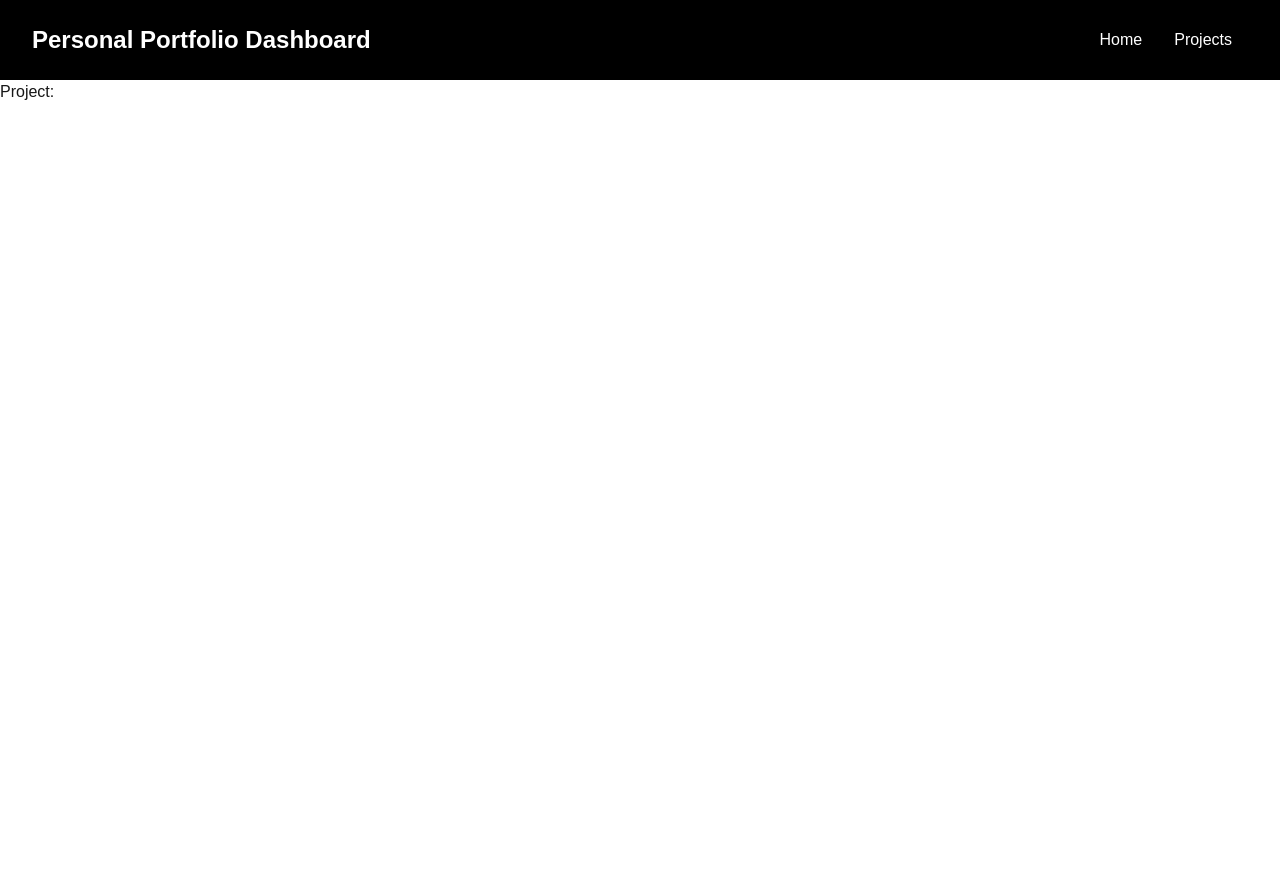
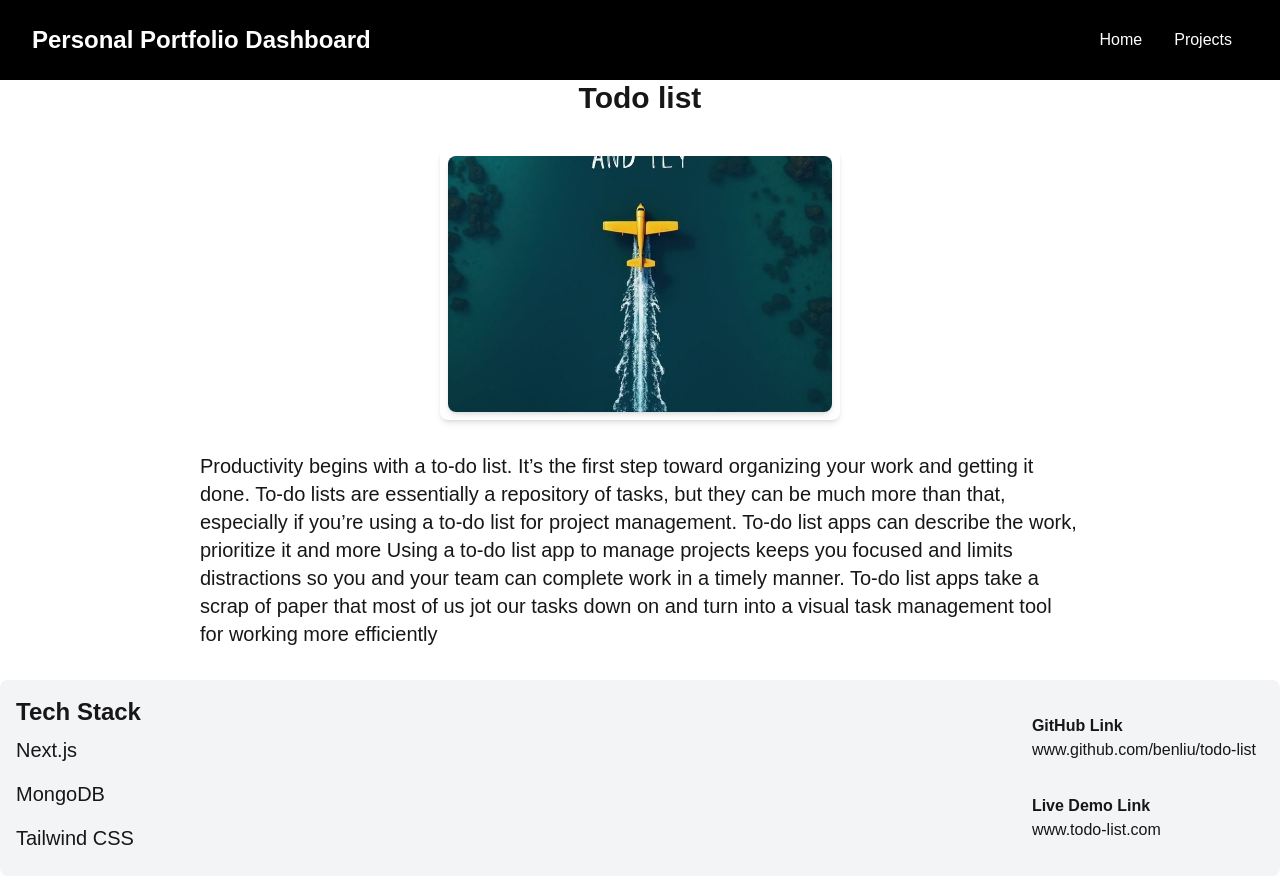
Before and after one commit to Benadict-tech/personal-portfolio-dashboard, a Next.js app: page /projects/1 in a window 1280 px wide. Before the commit the page ends 800 px from the top, so only its background shows below. Built offline with nearby package versions, Linux system fonts and the light colour scheme.

Commit message:
feat : add project details page

```diff
--- a/src/app/projects/[id]/page.js
+++ b/src/app/projects/[id]/page.js
@@ -1,11 +1,60 @@
 "use client";
 import { useParams } from "next/navigation";
+import { MOCK_PROJECT_DETAIL } from "@/constants";
 
-export default function ProjectDetail({params}){
- const {id} = useParams();
+export default function ProjectDetail({ params }) {
+  const { id } = useParams();
 
-    return(
+  const { title, description, image, techStack, gitLink, liveDemoLink } =
+    MOCK_PROJECT_DETAIL.find((project) => project.id === parseInt(id));
+
+  console.log(
+    "project",
+    title,
+    description,
+    image,
+    techStack,
+    gitLink,
+    liveDemoLink,
+  );
+
+  return (
+    <div className="min-h-screen flex flex-col ">
+      <div className="flex justify-center items-center flex-col gap-8 ">
         <div>
-            <h1>Project:</h1>
+          <h1 className="text-3xl font-bold">{title}</h1>
         </div>
-    )}
+        <div className="p-2 rounded-lg shadow-md hover:shadow-xl">
+          <img
+            src={image}
+            alt={title}
+            className="w-96 h-64 object-cover rounded-lg shadow-md"
+          />
+        </div>
+        <div className="w-220">
+          <p className="text-xl">{description}</p>
+        </div>
+        <div className="flex justify-between items-center w-full p-4 bg-gray-100 rounded-lg">
+          <div>
+            <h2 className="text-2xl font-bold ">Tech Stack</h2>
+            {techStack.map((tech, index) => (
+              <p key={index} className="text-xl py-2">
+                {tech}
+              </p>
+            ))}
+          </div>
+          <div className="flex flex-col gap-4">
+            <div className="p-2">
+                <h4 className="font-bold">GitHub Link</h4>
+                <p className=" text-l">{gitLink}</p>
+            </div>
+            <div className=" p-2">
+                <h4 className="font-bold">Live Demo Link</h4>
+                <p className="text-l">{liveDemoLink}</p>
+            </div>
+          </div>
+        </div>
+      </div>
+    </div>
+  );
+}
--- a/src/constants.js
+++ b/src/constants.js
@@ -76,7 +76,7 @@ export const MOCK_PROJECT_DETAIL = [
     image: imgArray[0].src,
     techStack: ["Next.js", "MongoDB", "Tailwind CSS"],
     gitLink:"www.github.com/benliu/todo-list",
-    LiveDemoLink:"www.todo-list.com"
+    liveDemoLink:"www.todo-list.com"
   },
   {
     id: 2,
@@ -86,7 +86,7 @@ export const MOCK_PROJECT_DETAIL = [
     image: imgArray[1].src,
     techStack: ["Next.js", "MongoDB", "Tailwind CSS"],
     gitLink:"www.github.com/benliu/blog",
-    LiveDemoLink:"www.blog.com"
+    liveDemoLink:"www.blog.com"
   },
   {
     id: 3,
@@ -96,7 +96,7 @@ export const MOCK_PROJECT_DETAIL = [
     image: imgArray[2].src,
     techStack: ["Next.js", "MongoDB", "Tailwind CSS"],
     gitLink:"www.github.com/benliu/e-commerce",
-    LiveDemoLink:"www.e-commerce.com"
+    liveDemoLink:"www.e-commerce.com"
   },
   {
     id: 4,
@@ -106,7 +106,7 @@ export const MOCK_PROJECT_DETAIL = [
     image: imgArray[3].src,
     techStack: ["Next.js", "MongoDB", "Tailwind CSS"],
     gitLink:"www.github.com/benliu/portfolio",
-    LiveDemoLink:"www.portfolio.com"
+    liveDemoLink:"www.portfolio.com"
     },
     {
     id: 5,
@@ -116,7 +116,7 @@ export const MOCK_PROJECT_DETAIL = [
     image: imgArray[4].src,
     techStack: ["Next.js", "MongoDB", "Tailwind CSS"],
     gitLink:"www.github.com/benliu/chat-app",
-    LiveDemoLink:"www.chat-app.com"
+    liveDemoLink:"www.chat-app.com"
     },
     {
     id: 6,
@@ -126,7 +126,7 @@ export const MOCK_PROJECT_DETAIL = [
     image: imgArray[5].src,
     techStack: ["Next.js", "MongoDB", "Tailwind CSS"],
     gitLink:"www.github.com/benliu/weather-app",
-    LiveDemoLink:"www.weather-app.com"
+    liveDemoLink:"www.weather-app.com"
     },
     {
     id: 7,
@@ -136,7 +136,7 @@ export const MOCK_PROJECT_DETAIL = [
     image: imgArray[6].src,
     techStack: ["Next.js", "MongoDB", "Tailwind CSS"],
     gitLink:"www.github.com/benliu/recipe-app",
-    LiveDemoLink:"www.recipe-app.com"
+    liveDemoLink:"www.recipe-app.com"
     },
     {
     id: 8,
@@ -146,7 +146,7 @@ export const MOCK_PROJECT_DETAIL = [
     image: imgArray[7].src,
     techStack: ["Next.js", "MongoDB", "Tailwind CSS"],
     gitLink:"www.github.com/benliu/fitness-app",
-    LiveDemoLink:"www.fitness-app.com"
+    liveDemoLink:"www.fitness-app.com"
     },
     {
     id: 9,
@@ -156,6 +156,6 @@ export const MOCK_PROJECT_DETAIL = [
     image: imgArray[8].src,
     techStack: ["Next.js", "MongoDB", "Tailwind CSS"],
     gitLink:"www.github.com/benliu/music-app",
-    LiveDemoLink:"www.music-app.com",
+    liveDemoLink:"www.music-app.com",
     }
 ];
```
